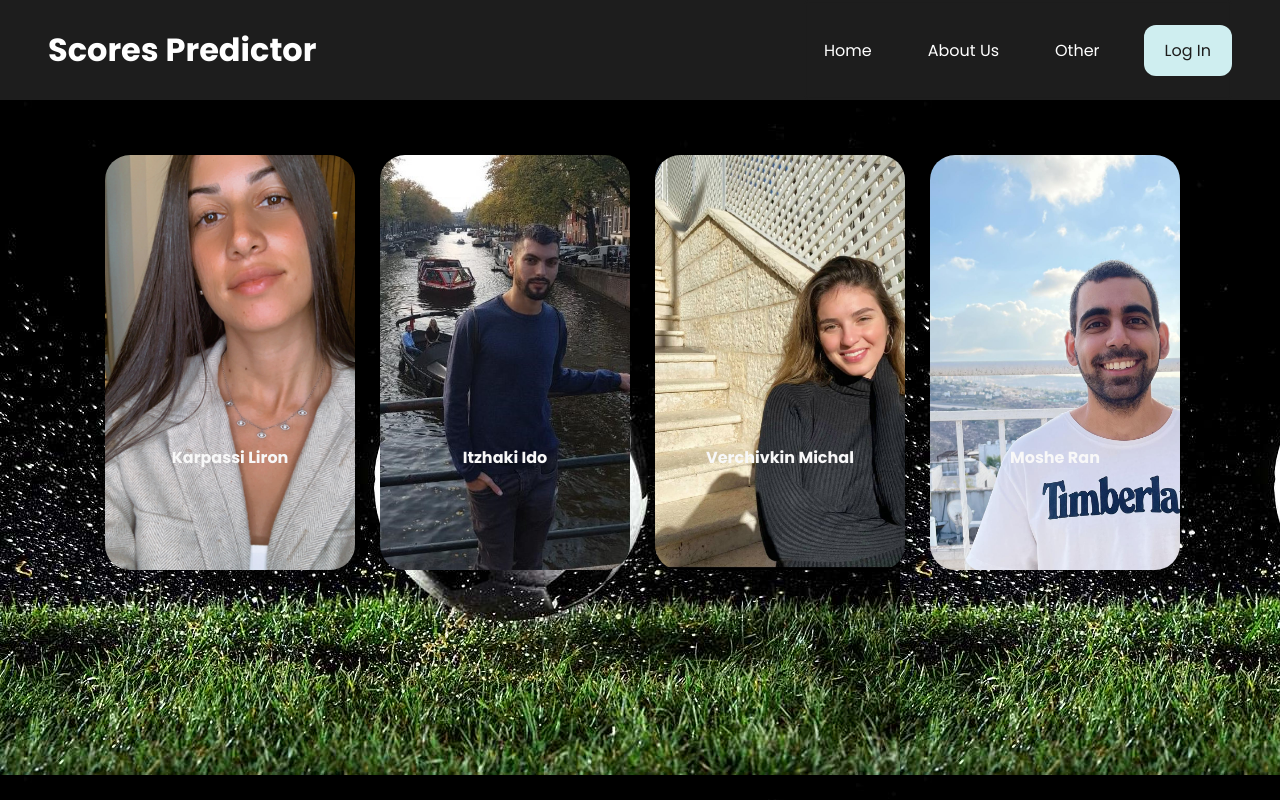
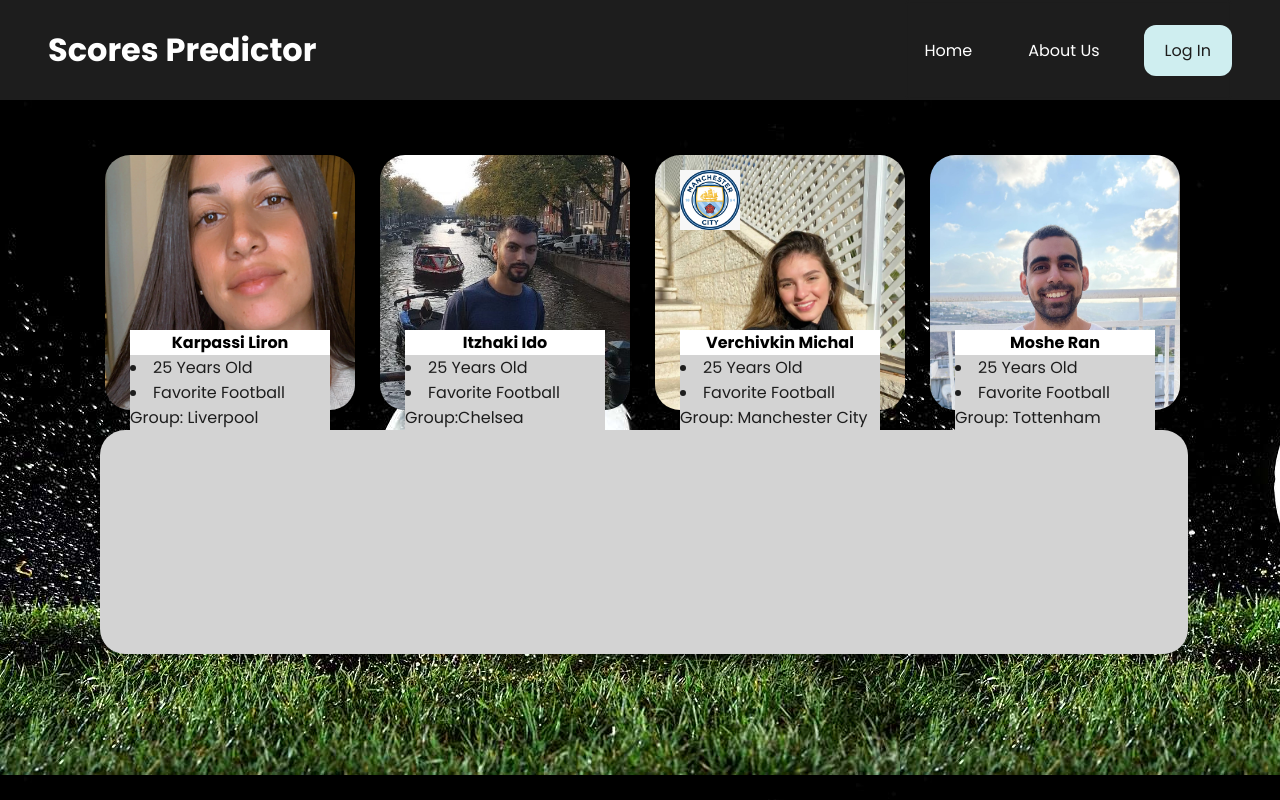
Before and after one commit to LironKarpassi/ScoresPredictor, a React (Create React App) app: page /about-page in a window 1280 px wide. Built offline with nearby package versions, Linux system fonts and the light colour scheme; no server answers.

Commit message:
121221changes

```diff
--- a/src/App.js
+++ b/src/App.js
@@ -3,7 +3,6 @@ import Layout from "./components/Layout";
 import { Switch, Route, Redirect } from "react-router-dom";
 import Home from "./pages/Home";
 import AboutUs from "./pages/AboutUs";
-import Other from "./pages/Other";
 import LoginPage from "./pages/LoginPage";
 import SignUp from "./pages/SignUpPage";
 import { auth } from "./api/firebase";
@@ -43,10 +42,7 @@ function App() {
                 <Route path="/about-page">
                     <AboutUs />
                 </Route>
-                <Route path="/other-page">
-                    <Other />
-                </Route>
-                <Route path="/page-login">
+               <Route path="/page-login">
                     {!currentUser ? <LoginPage /> : <Redirect to='/page-score-predictor'/>}
                 </Route>
                 <Route path="/page-signup">
--- a/src/components/Header.js
+++ b/src/components/Header.js
@@ -64,11 +64,6 @@ const Header = ({userExists}) => {
                                About Us
                             </Link>
                         </li>
-                        <li>
-                            <Link to="/other-page" onClick={menuToggleHandler}>
-                                Other
-                            </Link>
-                        </li>
                         {userExists && <li>
                             <Link to="/page-score-predictor" onClick={menuToggleHandler}>
                                 Score Predictor
--- a/src/components/Layout.module.scss
+++ b/src/components/Layout.module.scss
@@ -7,9 +7,9 @@
     justify-content: center;
     align-items: center;
 
-    h1 {
-        padding: 1.5rem 2.5rem;
-        background: linear-gradient(220deg, $primary, rgba($primary, 0.5));
-        border-radius: $borderRadius calc(#{$borderRadius} * 10);
-    }
+ //   h1 {
+   //     padding: 1.5rem 2.5rem;
+    //    background: linear-gradient(220deg, $primary, rgba($primary, 0.5));
+   //     border-radius: $borderRadius calc(#{$borderRadius} * 10);
+ //   }
 }
--- a/src/pages/AboutUs.css
+++ b/src/pages/AboutUs.css
@@ -15,7 +15,7 @@
 
 .Liron{
     background-color:lightgray;
-    height:415px ;
+    height:255px ;
     width: 250px;
     position: relative;
     left: 5px ;
@@ -28,7 +28,7 @@
 
 .Ido{
     background-color:lightgray;
-    height:415px ;
+    height:255px ;
     width: 250px;
     position:absolute;
     left: 280px ;
@@ -41,7 +41,7 @@
 
 .Michal{
     background-color:lightgray;
-    height:415px ;
+    height:255px ;
     width: 250px;
     position:absolute;
     left: 555px ;
@@ -54,7 +54,7 @@
 
 .Ran{
     background-color: lightgray;
-    height:415px ;
+    height:255px ;
     width: 250px;
     position:absolute;
     left: 830px ;
@@ -81,14 +81,37 @@
     width: 200px;
     position:absolute;
     left: 25px ;
-    top: 290px;
+    top: 175px;
     bottom: 5px;
+
 }
 
 h2{
-    color: rgb(248, 248, 248);
+    color: black;
     font-size: medium;
     background-color: none;
     text-align: center;
+    background-color: white;
 
 }
+
+.details{
+    background-color: lightgray;
+
+}
+.footballlogoMichal{
+    background-image: url(./images/manchester.png);
+    background-size: 60px;
+    height: 60px ;
+    width: 60px;
+}
+
+.Motivation{
+    background-color: lightgray;
+    height: 28%;
+    width: 85%;
+    position: absolute;
+    left: 100px;
+    top: 430px;
+    border-radius: 25px;
+}
--- a/src/pages/AboutUs.js
+++ b/src/pages/AboutUs.js
@@ -6,21 +6,32 @@ const AboutUs = () => {
             <div className= "TeamMembers">
                 <div className="Liron">
                     <div className="Photo"></div>
-                    <div className="AboutMember"><h2>Karpassi Liron</h2></div>
+                    <div className="AboutMember"><h2>Karpassi Liron</h2>
+                    <li className="details">25 Years Old</li>
+                    <li className="details">Favorite Football Group: Liverpool</li></div>
                 </div>
                 <div className="Ido">
                 <div className="Photo"></div>
-                    <div className="AboutMember"><h2>Itzhaki Ido</h2></div>
+                    <div className="AboutMember"><h2>Itzhaki Ido</h2>
+                    <li className="details">25 Years Old</li>
+                    <li className="details">Favorite Football Group:Chelsea</li></div>
                 </div>
                 <div className="Michal">
-                <div className="Photo"></div>
-                    <div className="AboutMember"><h2>Verchivkin Michal</h2></div>
+                <div className="Photo">
+                    <div className="footballlogoMichal"></div>
+                </div>
+                    <div className="AboutMember"><h2>Verchivkin Michal</h2>
+                    <li className="details">25 Years Old</li>
+                    <li className="details">Favorite Football Group: Manchester City</li></div>
                 </div>
                 <div className="Ran">
                 <div className="Photo"></div>
-                    <div className="AboutMember"><h2>Moshe Ran</h2></div>
+                    <div className="AboutMember"><h2>Moshe Ran</h2>
+                    <li className="details">25 Years Old</li>
+                    <li className="details">Favorite Football Group: Tottenham</li></div>
                 </div>
             </div>
+            <div className="Motivation"></div>
         </div>
         )
 };
--- a/src/pages/Home.js
+++ b/src/pages/Home.js
@@ -4,6 +4,7 @@ import './HomePage.css';
 const Home = () => {
 return (
 <div className="Homebackground">
+    <div className="info"><h1>Welcome To Our Score Predictor</h1></div>
 </div>
 )
 };
--- a/src/pages/HomePage.css
+++ b/src/pages/HomePage.css
@@ -3,3 +3,23 @@
     height: 100%;
     width: 100%;
 }
+
+.info{
+
+    width: 550px;
+    height: 400px;
+    position:absolute;
+    left: 55px ;
+    top: 150px;
+    bottom: 5px;
+    color: black;
+    text-shadow:
+        0 0 7px #fff,
+        0 0 10px #fff,
+        0 0 21px #fff,
+        0 0 42px #16537e,
+        0 0 82px #16537e,
+        0 0 92px #16537e,
+        0 0 102px #16537e,
+        0 0 151px #16537e;
+  }
--- a/src/pages/LoginPage.js
+++ b/src/pages/LoginPage.js
@@ -17,7 +17,7 @@ export default function Login() {
 
   return(
     <div className="login-wrapper">
-      <h2>Please Log In</h2>
+      <h3>Please Log In</h3>
       <form>
         <label>
           <p>Email</p>
--- a/src/pages/Other.js
+++ /dev/null
@@ -1,7 +0,0 @@
-import React from "react";
-
-const Other = () => {
-    return <h1>Other</h1>;
-};
-
-export default Other;
--- a/src/pages/SignUpPage.js
+++ b/src/pages/SignUpPage.js
@@ -32,7 +32,7 @@ export default function SignUp() {
 
   return (
     <div className="login-wrapper">
-      <h2>Please Sign Up</h2>
+      <h3>Please Sign Up</h3>
       <form>
         <label>
           <p>Email</p>
```
Also changed, not shown: src/pages/images/manchester.png (added).
